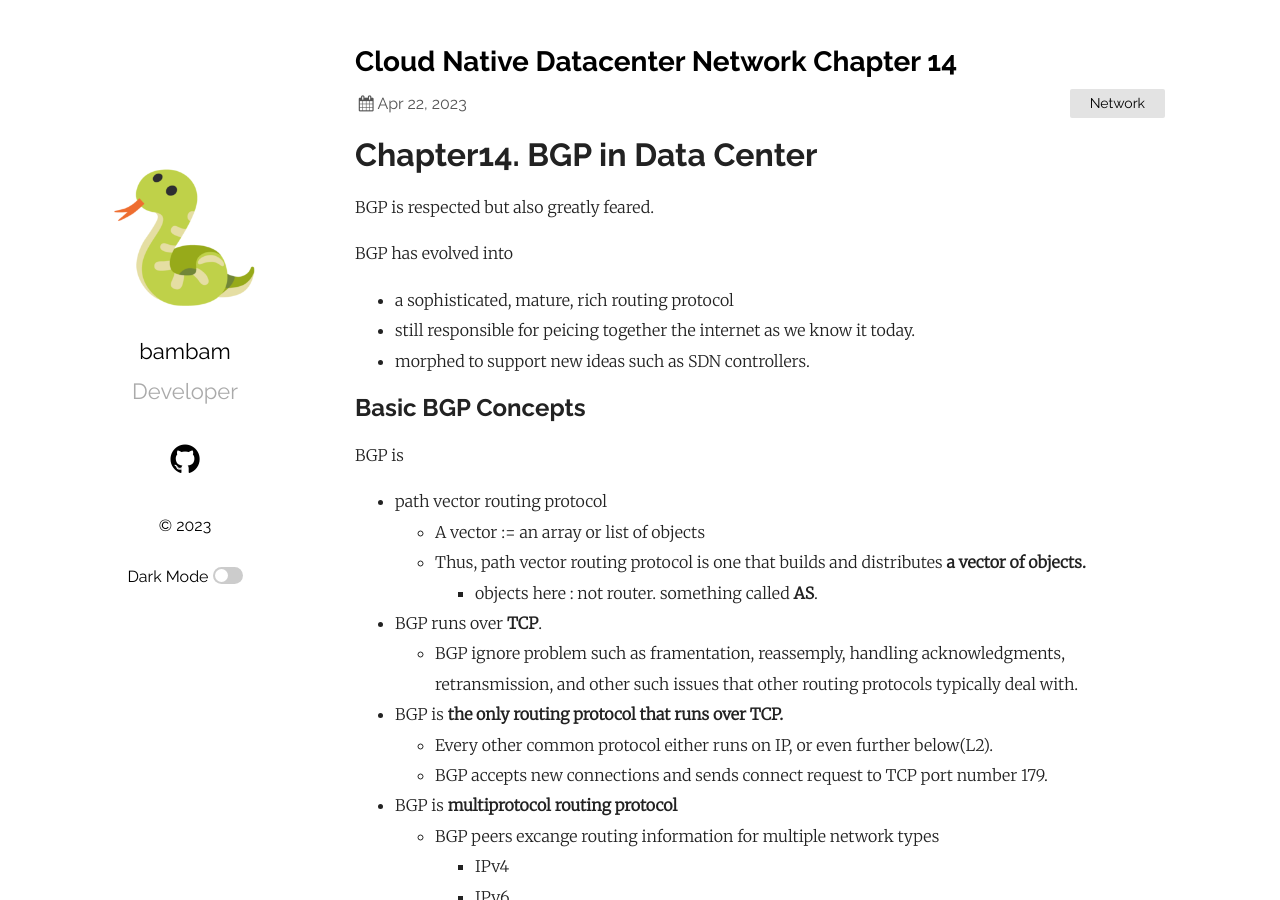
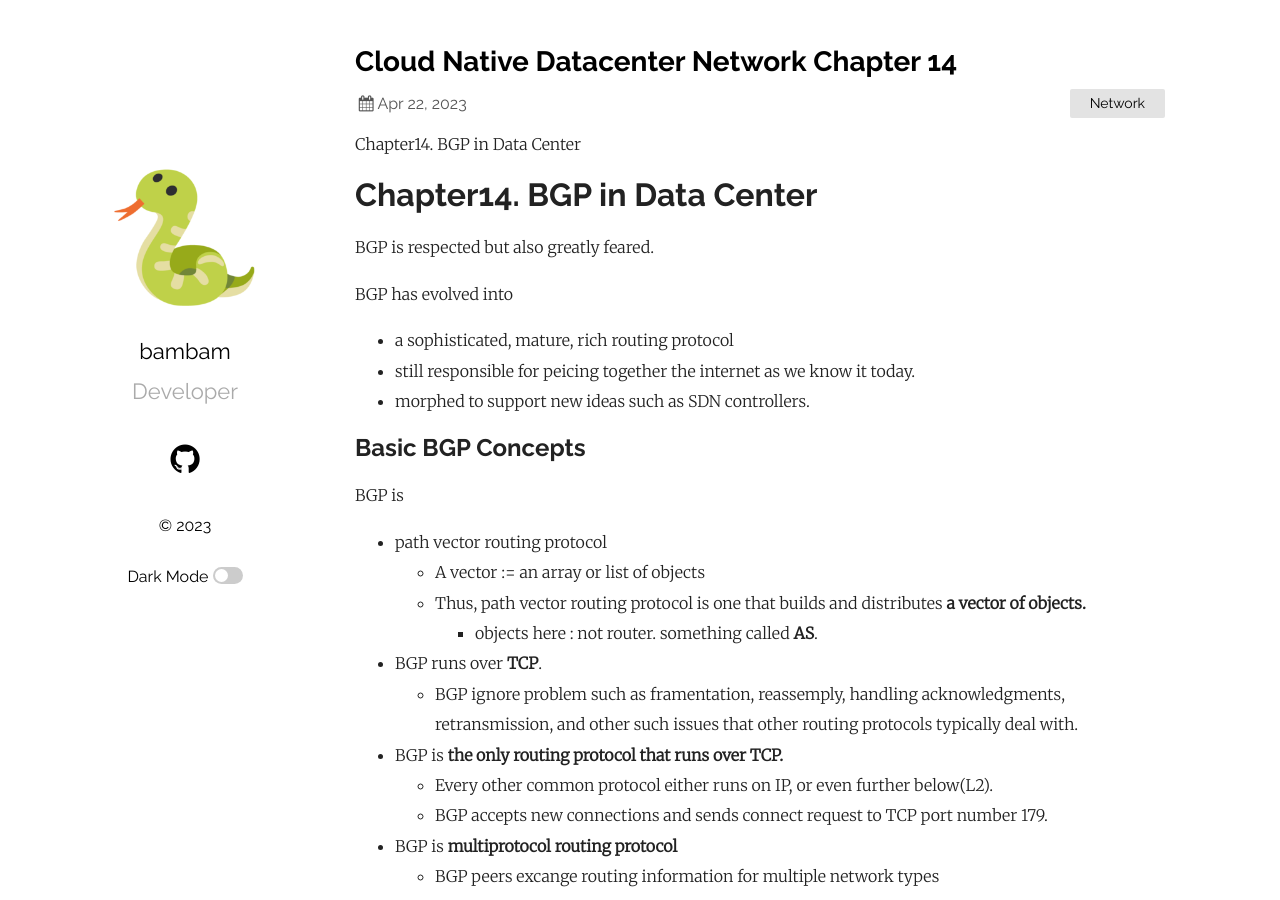
Before and after one commit to bambbam/bambbam.github.io, a Jekyll site: the page built from _posts/2023-04-23-CloudNative-datacenter-network-14.md, in a window 1280 px wide and 900 px high. Built offline with Jekyll 4.4.1, drawn with Linux system fonts in a browser that asks for light colours.

Commit message:
edit readme

```diff
--- a/_posts/2023-04-23-CloudNative-datacenter-network-14.md
+++ b/_posts/2023-04-23-CloudNative-datacenter-network-14.md
@@ -4,6 +4,7 @@ title:  Cloud Native Datacenter Network Chapter 14
 date:   2023-04-23 00:00:00 +0930
 categories: Network
 ---
+Chapter14. BGP in Data Center
 # Chapter14. BGP in Data Center
 
 BGP is respected but also greatly feared.
```
